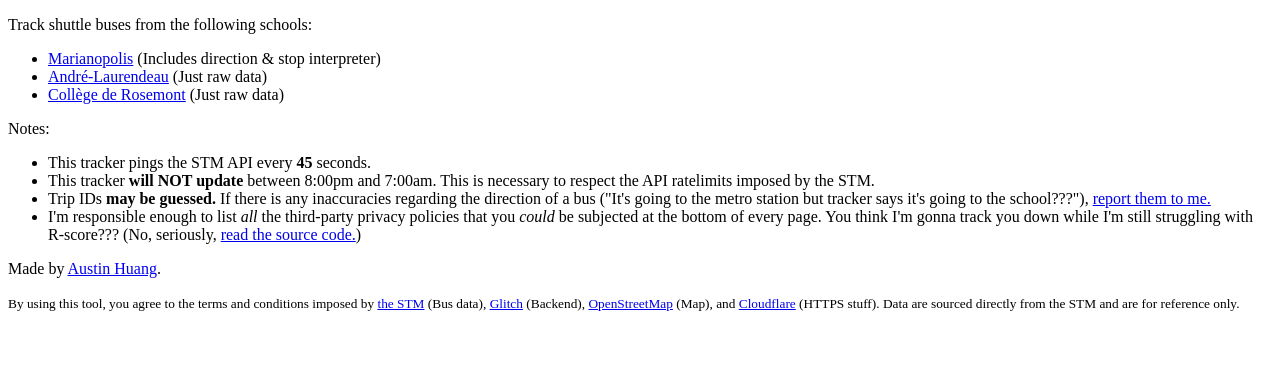
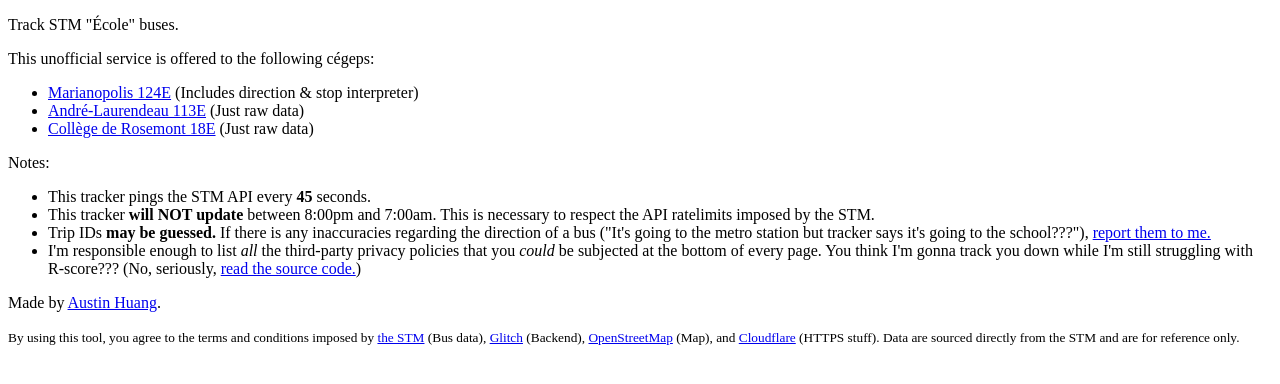
Before and after one commit to austinhuang0131/stm-shuttle-tracker, a website: page index.html in a window 1280 px wide. Drawn offline with Linux system fonts and the light colour scheme.

Commit message:
🗽📉 Checkpoint ./watch.json:529300/6 ./routes.json:529300/30 ./index.html:529300/436 ./list.json:529300/18 ./server.js:529300/7

```diff
--- a/index.html
+++ b/index.html
@@ -6,11 +6,14 @@
 	<meta name="viewport" content="width=device-width, initial-scale=1.0">
 </head>
 <body>
-  <p>Track shuttle buses from the following schools:</p>
+  <div>
+
+    <p>Track STM "École" buses.</p>
+    <p>This unofficial service is offered to the following cégeps:</p>
     <ul>
-    <li><a href="/marianopolis">Marianopolis</a> (Includes direction & stop interpreter)</li>
-    <li><a href="/andre-laurendeau">André-Laurendeau</a> (Just raw data)</li>
-    <li><a href="/rosemont">Collège de Rosemont</a> (Just raw data)</li>
+      <li><a href="/marianopolis">Marianopolis 124E</a> (Includes direction & stop interpreter)</li>
+      <li><a href="/andre-laurendeau">André-Laurendeau 113E</a> (Just raw data)</li>
+      <li><a href="/rosemont">Collège de Rosemont 18E</a> (Just raw data)</li>
     </ul>
     <p>Notes:</p>
     <ul>
@@ -21,5 +24,6 @@
     </ul>
     <p>Made by <a href="https://austinhuang.me">Austin Huang</a>.</p>
     <p><small>By using this tool, you agree to the terms and conditions imposed by <a href="http://www.stm.info/en/about/developers/terms-use">the STM</a> (Bus data), <a href="https://glitch.com/legal/">Glitch</a> (Backend), <a href="https://wiki.osmfoundation.org/wiki/Privacy_Policy">OpenStreetMap</a> (Map), and <a href="https://www.cloudflare.com/terms/">Cloudflare</a> (HTTPS stuff). Data are sourced directly from the STM and are for reference only.</small></p>
+  </div>
 </body>
 </html>
--- a/list.json
+++ b/list.json
@@ -25,7 +25,7 @@
     "213495510": {"up":false, "time": "17:34"},
     "213495512": {"up":false, "time": "17:56"},
     "213495514": {"up":false, "time": "18:18"},
-    "213495516": {"up":false, "time": "18:40"},
+    "213495517": {"up":false, "time": "18:40"},
     "213495518": {"up":false, "time": "19:02"}
   },
   "andre-laurendeau": {
--- a/routes.json
+++ b/routes.json
@@ -19,6 +19,7 @@
     "center": "45.4404, -73.6059",
     "stops": {
       "d1": "Cégep André-Laurendeau",
+      "d5": "Parc Angrignon",
       "d6": "Des Trinitaires / D'Aragon",
       "d7": "Des Trinitaires / Jogues",
       "d8": "Des Trinitaires / Lamont",
--- a/server.js
+++ b/server.js
@@ -4,7 +4,7 @@
   DB = require("quick.db"),
   fs = require("fs"),
   humanizeDuration = require("humanize-duration"),
-  sample = fs.readFileSync("./sample.txt", "utf8"),
+  sample = fs.readFileSync("./sample.html", "utf8"),
   routes = new DB.table("routes"),
   list = require("./list.json"),
   routelist = require("./routes.json");
```
Also changed, not shown: sample.html (renamed from sample.txt), 1 other file. Lines whose indentation alone changed are shown as unchanged.
